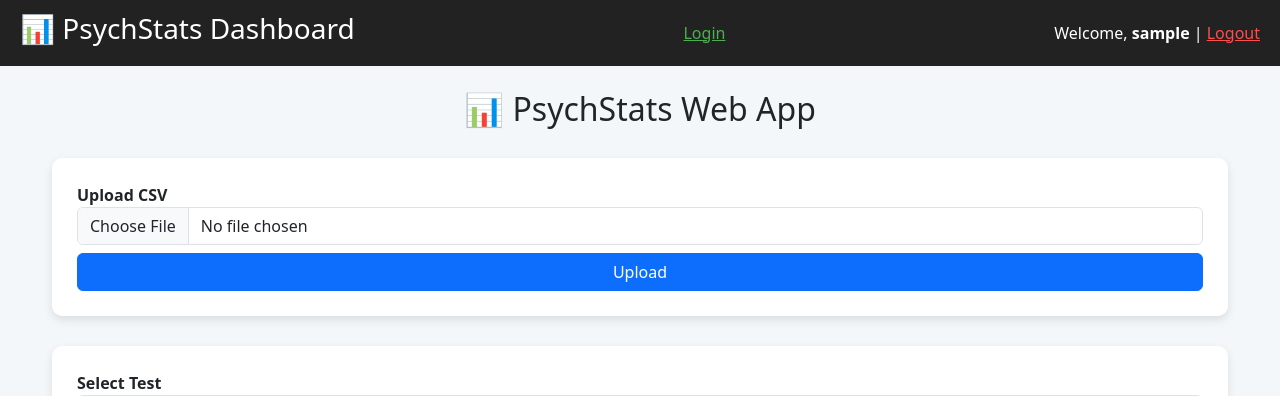
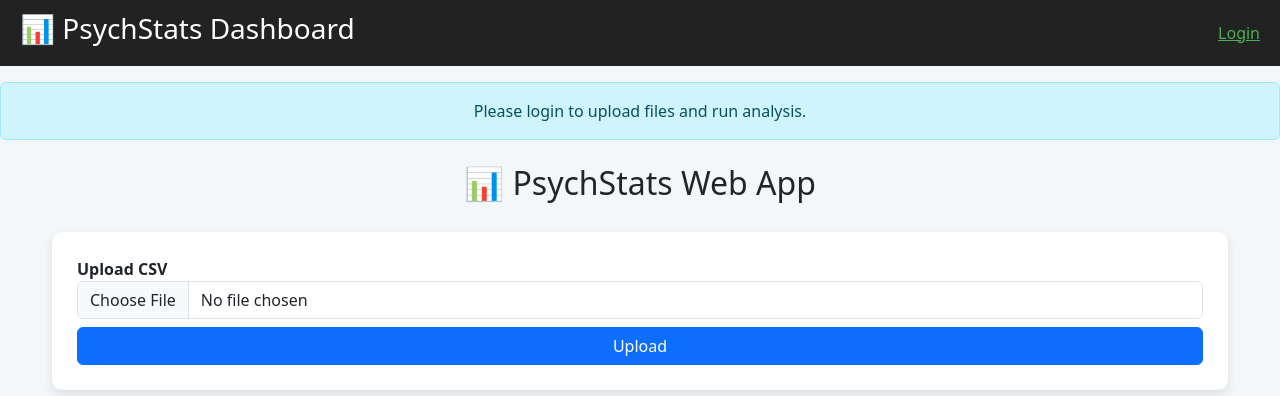
Before and after one commit to pothulaswaraj24-boop/psychstats_web, a Flask app: template templates/index.html in a window 1280 px wide. Shown: the top 396 px of the page. Run offline with Flask 3, Linux system fonts and the light colour scheme; the template is opened without the code that fills it: most values are stand-ins (such as "Sample title", 1, 10 or a date in 2020).

Commit message:
user login interface

```diff
--- a/app.py
+++ b/app.py
@@ -109,14 +109,24 @@ def logout():
     return redirect(url_for("login"))
 
 @app.route("/", methods=["GET", "POST"])
-@login_required
+#@login_required
 def index():
+    if not current_user.is_authenticated:
+        return render_template("index.html",
+                               result="",
+                               graph="",
+                               columns=[],
+                               file_path=None,
+                               username=None)
     result = ""
     graph_path = ""
     columns = []
     file_path = None
 
+   # if request.method == "POST":
     if request.method == "POST":
+        if not current_user.is_authenticated:
+            return redirect(url_for("login"))
         if "report" not in session:
             session["report"] = []
 
--- a/templates/index.html
+++ b/templates/index.html
@@ -45,13 +45,15 @@
             <a href="/login" style="color:#4CAF50;">Login</a>
         {% endif %}
     </div>
+</div>
 
 
-    <div>
-        Welcome, <b>{{ username }}</b> |
-        <a href="/logout" style="color:#ff4d4d;">Logout</a>
-    </div>
+{% if not current_user.is_authenticated %}
+<div class="alert alert-info mt-3 text-center">
+    Please login to upload files and run analysis.
 </div>
+{% endif %}
+
 
 <div class="container-fluid" style="max-width:1200px;">
 
```
